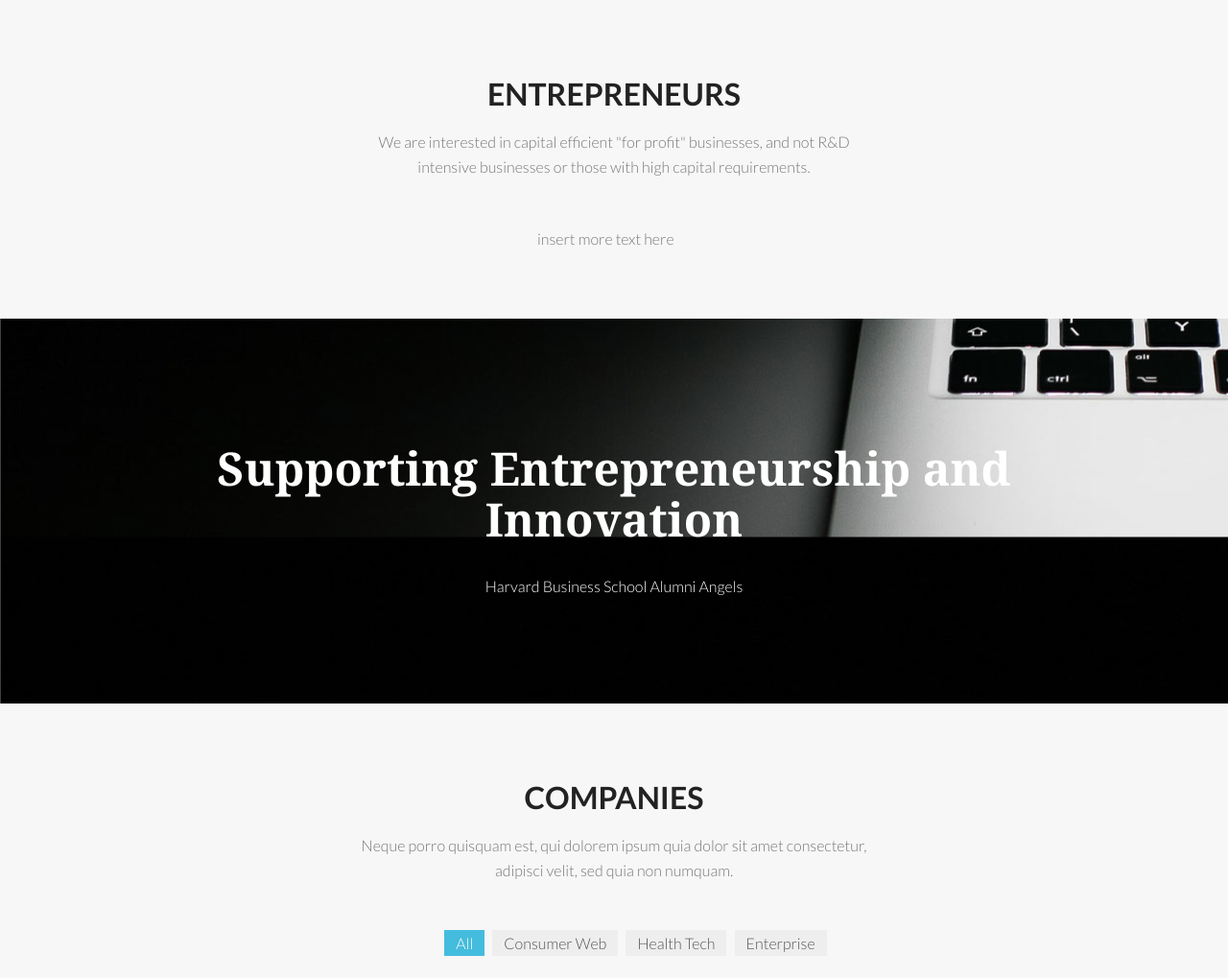
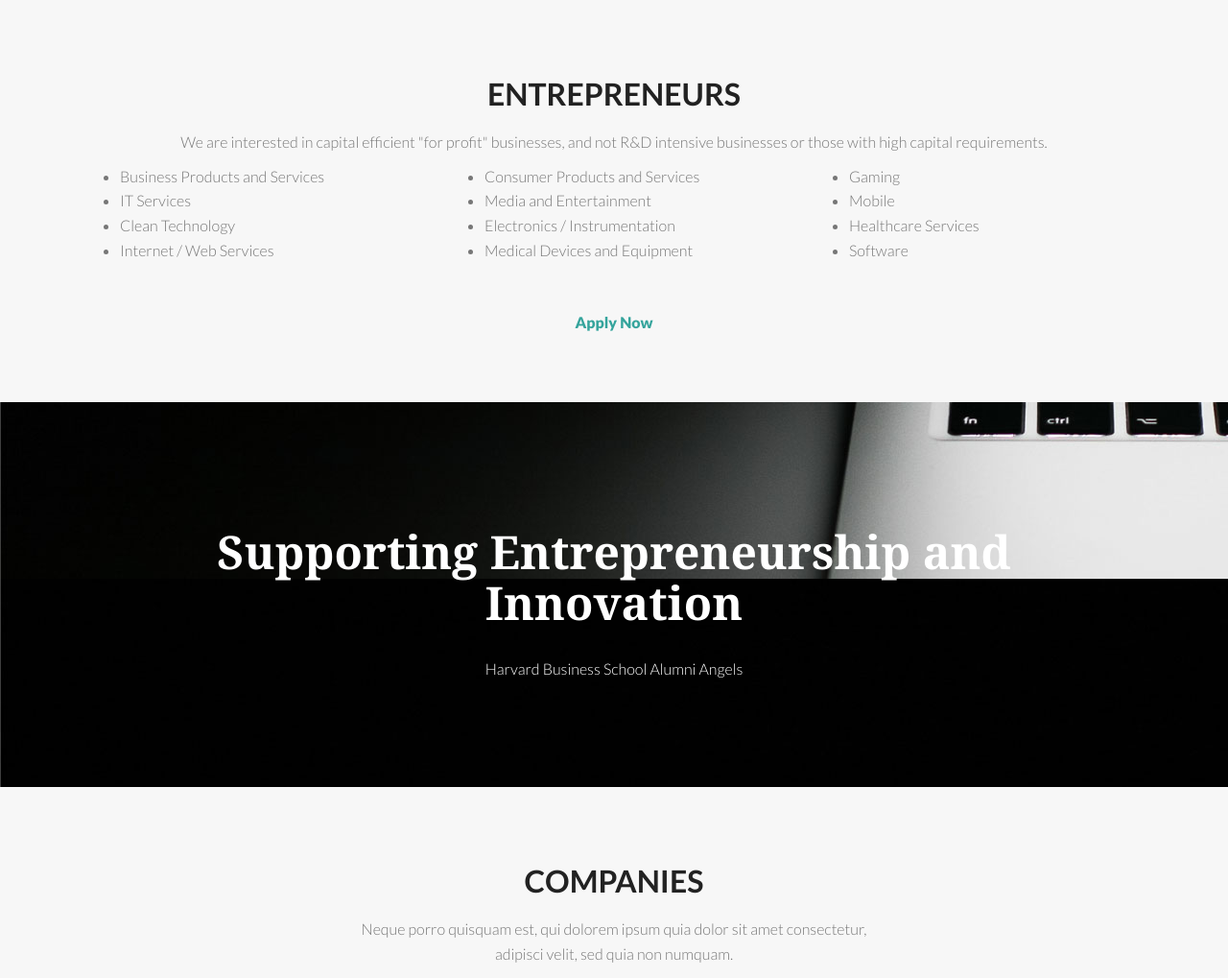
Before and after one commit to paulchong/paulchong.github.io, a plain HTML site: page index.html in a window 1280 px wide. Shown: the part 4013-5032 px from the top of the page at 96% size. Drawn offline with Linux system fonts and the light colour scheme; some packages are replaced by stand-ins of ours.

Commit message:
entrepreneurs section complete

```diff
--- a/index.html
+++ b/index.html
@@ -271,7 +271,7 @@
 						</div>
 					</div>
 				</div>
-					<div class="col-md-offset-5 col-md-6">
+					<div class="text-center">
 						<p>
 							<a href="http://www.hbsalumniangels.com/memsub.html" class="text-bold">Register for Membership</a>
 						</p>
@@ -293,23 +293,57 @@
 
 <!-- entrepreneurs -->
 		<section id="section-entrepreneurs" class="section appear clearfix">
-		<div class="container">
+			<div class="container">
 
 				<div class="row mar-bot40">
-					<div class="col-md-offset-3 col-md-6">
+					<div class="col-md-offset-0 col-md-12">
 						<div class="section-header">
 							<h2 class="section-heading animated" data-animation="bounceInUp">Entrepreneurs</h2>
 							<p>We are interested in capital efficient "for profit" businesses, and not R&D intensive businesses or those with high capital requirements.</p>
 						</div>
+						<div class="col-lg-4" >
+							<div class="align-center">
+								<ul class="align-left">
+									<li>Business Products and Services</li>
+									<li>IT Services</li>
+									<li>Clean Technology</li>
+									<li>Internet / Web Services</li>
+								</ul>
+							</div>
+						</div>
+						<div class="col-lg-4" >
+							<div class="align-center">
+								<ul class="align-left">
+									<li>Consumer Products and Services</li>
+									<li>Media and Entertainment</li>
+									<li>Electronics / Instrumentation</li>
+									<li>Medical Devices and Equipment</li>
+								</ul>
+							</div>
+						</div>
+						<div class="col-lg-4" >
+							<div class="align-center">
+								<ul class="align-left">
+									<li>Gaming</li>
+									<li>Mobile</li>
+									<li>Healthcare Services</li>
+									<li>Software</li>
+								</ul>
+							</div>
+						</div>
+
 					</div>
+
 				</div>
 
-					<div class="col-md-offset-5 col-md-6">
-						<p> insert more text here</p>
-					</div>
+				<div class="text-center">
+					<p>
+						<a href="https://gust.com/organizations/hbsaa-nc/apply" class="text-bold">Apply Now</a>
+					</p>
+				</div>
 
 
-		</div>
+			</div>
 		</section>
 		<!-- /entrepreneurs -->
 
```
